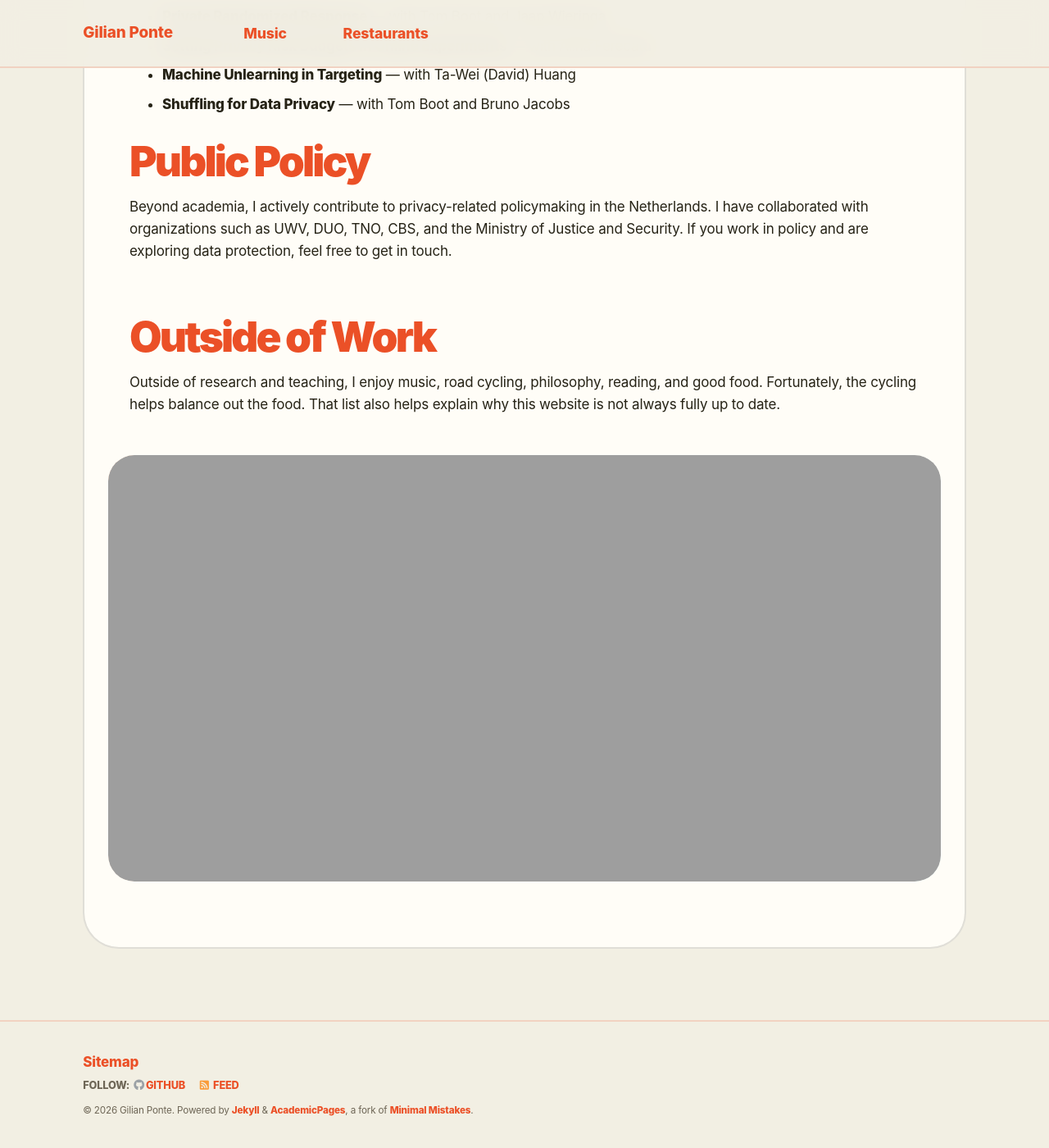
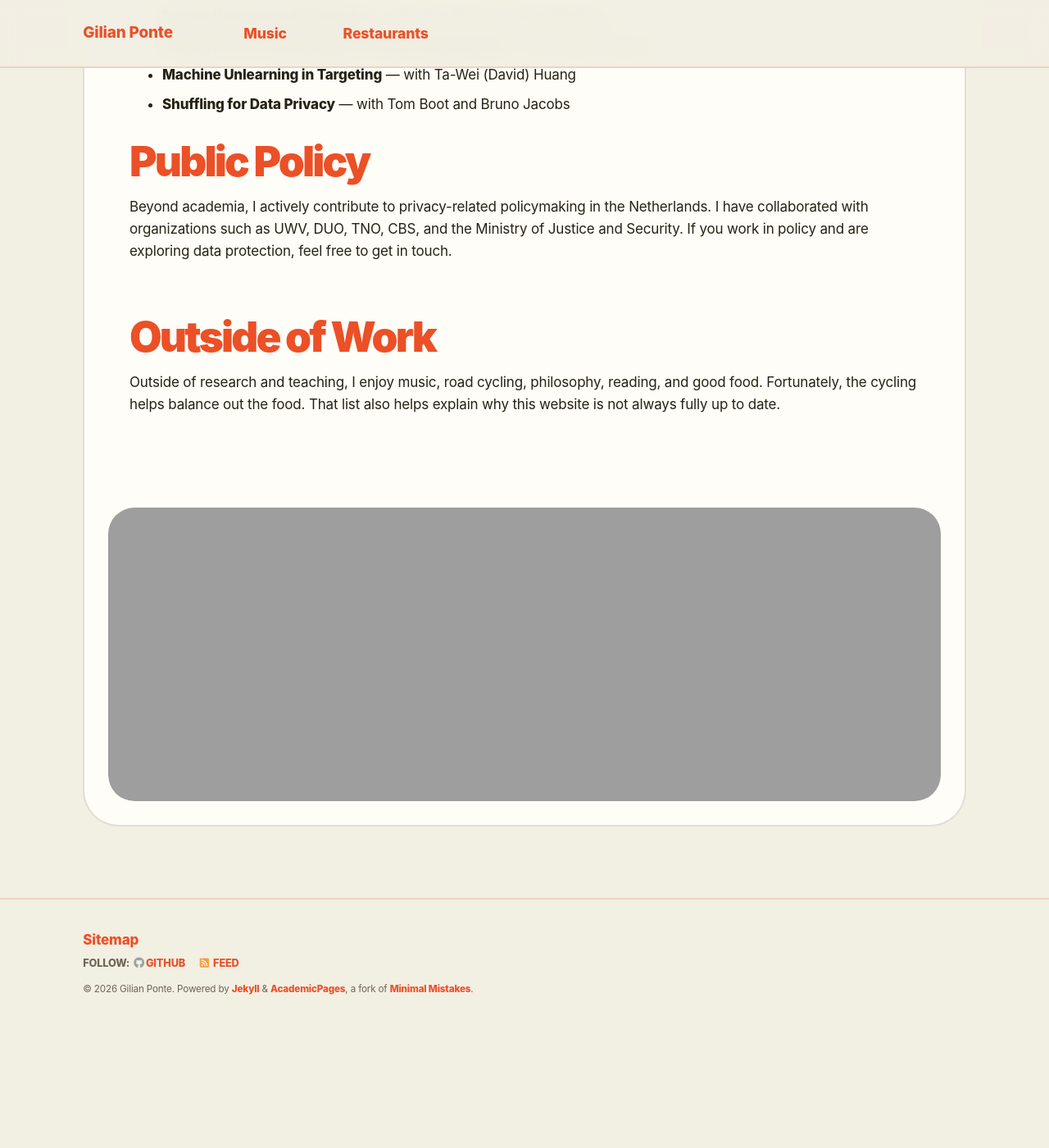
Before and after one commit to GilianPonte/gilianponte.github.io, a Jekyll site: the page built from _pages/year-archive.md, in a window 1280 px wide and 1400 px high, scrolled down 1205 px. Shown: the whole window at 82% size. Built offline with Jekyll 4.4.1, drawn with Linux system fonts in a browser that asks for light colours; after the commit the page ends 2456 px from its top, so only the background shows below that.

Commit message:
Update _condesa.scss

```diff
--- a/_sass/_condesa.scss
+++ b/_sass/_condesa.scss
@@ -582,7 +582,8 @@ figure.highlight {
 
 /* Main white homepage card */
 .condesa-intro-card {
-  display: block;
+  display: flex;
+  flex-direction: column;
   width: 100%;
   padding: clamp(1.1rem, 2.4vw, 1.6rem);
   background: var(--condesa-white);
@@ -591,12 +592,22 @@ figure.highlight {
   overflow: hidden;
 }
 
-/* Keep the image, but place it above the text */
+/* Text first */
+.condesa-intro-card__content {
+  order: 1;
+  width: 100%;
+  max-width: none;
+  padding: clamp(0.75rem, 2vw, 1.5rem);
+}
+
+/* Image second, smaller than before */
 .condesa-intro-card__media {
+  order: 2;
   display: block;
   width: 100%;
-  min-height: 360px;
-  margin-bottom: clamp(1.5rem, 4vw, 3rem);
+  min-height: 0;
+  margin-top: clamp(2rem, 5vw, 4rem);
+  margin-bottom: 0;
   border-radius: calc(var(--condesa-radius-lg) - 12px);
   overflow: hidden;
   background:
@@ -609,17 +620,12 @@ figure.highlight {
 .condesa-intro-card__media img {
   display: block;
   width: 100%;
-  height: clamp(300px, 42vw, 520px);
+  height: clamp(220px, 28vw, 360px);
+  min-height: 0;
+  max-height: 360px;
   object-fit: cover;
-  object-position: center;
+  object-position: center top;
   border-radius: calc(var(--condesa-radius-lg) - 12px);
-}
-
-/* Homepage text should use the full white box */
-.condesa-intro-card__content {
-  width: 100%;
-  max-width: none;
-  padding: clamp(0.75rem, 2vw, 1.5rem);
 }
 
 .condesa-intro-card__content > p,
@@ -722,7 +728,7 @@ figure.highlight {
 
   .condesa-intro-card__media,
   .condesa-intro-card__media img {
-    min-height: 320px;
+    min-height: 0;
   }
 }
 
@@ -787,12 +793,17 @@ figure.highlight {
 
   .condesa-intro-card__media,
   .condesa-intro-card__media img {
-    min-height: 260px;
+    min-height: 0;
     border-radius: calc(var(--condesa-radius-md) - 8px);
   }
 
+  .condesa-intro-card__media {
+    margin-top: 2rem;
+  }
+
   .condesa-intro-card__media img {
-    height: 300px;
+    height: 220px;
+    max-height: 220px;
   }
 
   .condesa-intro-card__content > p:first-child {
@@ -855,3 +866,46 @@ figure.highlight {
     transition: none;
   }
 }
+
+/* ==========================================================================
+   Final homepage order + smaller image override
+   ========================================================================== */
+
+.layout--condesa-home .condesa-intro-card {
+  display: flex;
+  flex-direction: column;
+}
+
+.layout--condesa-home .condesa-intro-card__content {
+  order: 1;
+}
+
+.layout--condesa-home .condesa-intro-card__media {
+  order: 2;
+  display: block !important;
+  width: 100%;
+  min-height: 0 !important;
+  margin-top: clamp(2rem, 5vw, 4rem);
+  margin-bottom: 0;
+}
+
+.layout--condesa-home .condesa-intro-card__media img {
+  display: block;
+  width: 100%;
+  height: clamp(220px, 28vw, 360px) !important;
+  min-height: 0 !important;
+  max-height: 360px;
+  object-fit: cover;
+  object-position: center top;
+}
+
+@media (max-width: 700px) {
+  .layout--condesa-home .condesa-intro-card__media {
+    margin-top: 2rem;
+  }
+
+  .layout--condesa-home .condesa-intro-card__media img {
+    height: 220px !important;
+    max-height: 220px;
+  }
+}
```
